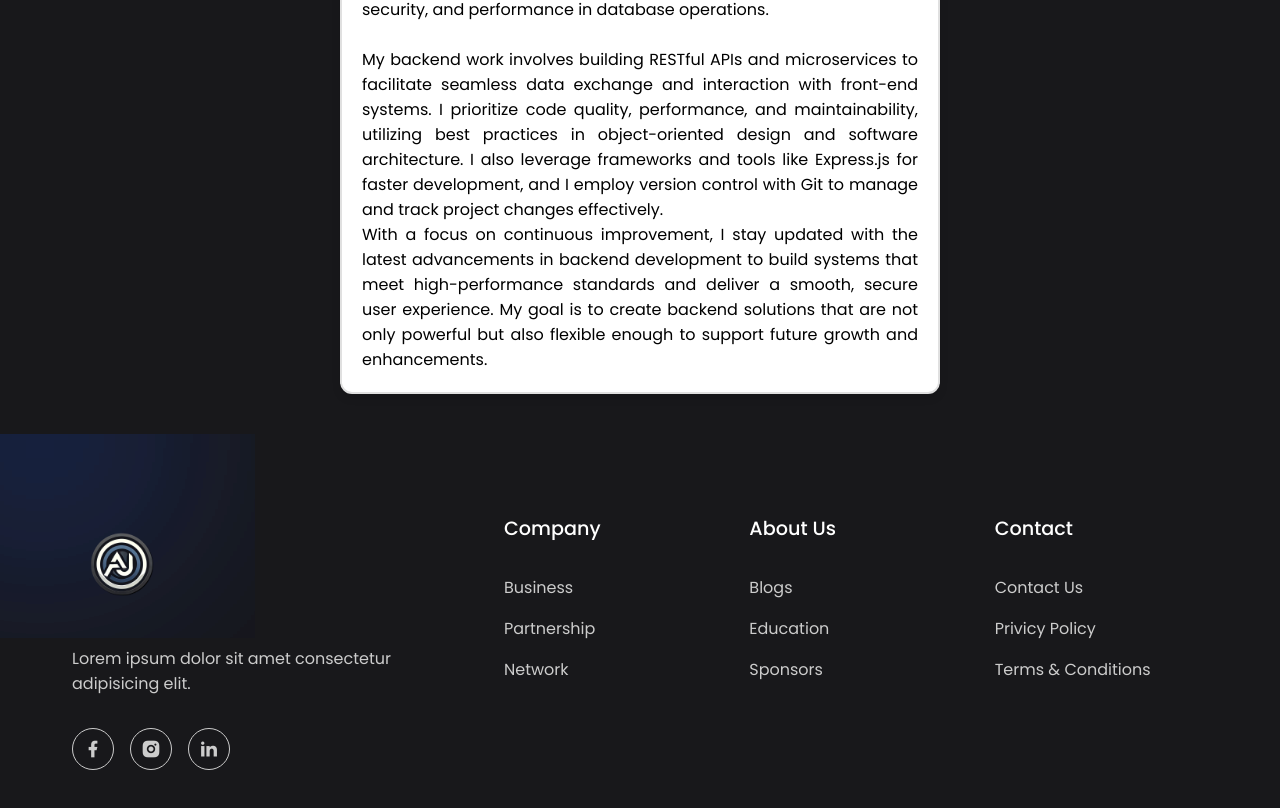
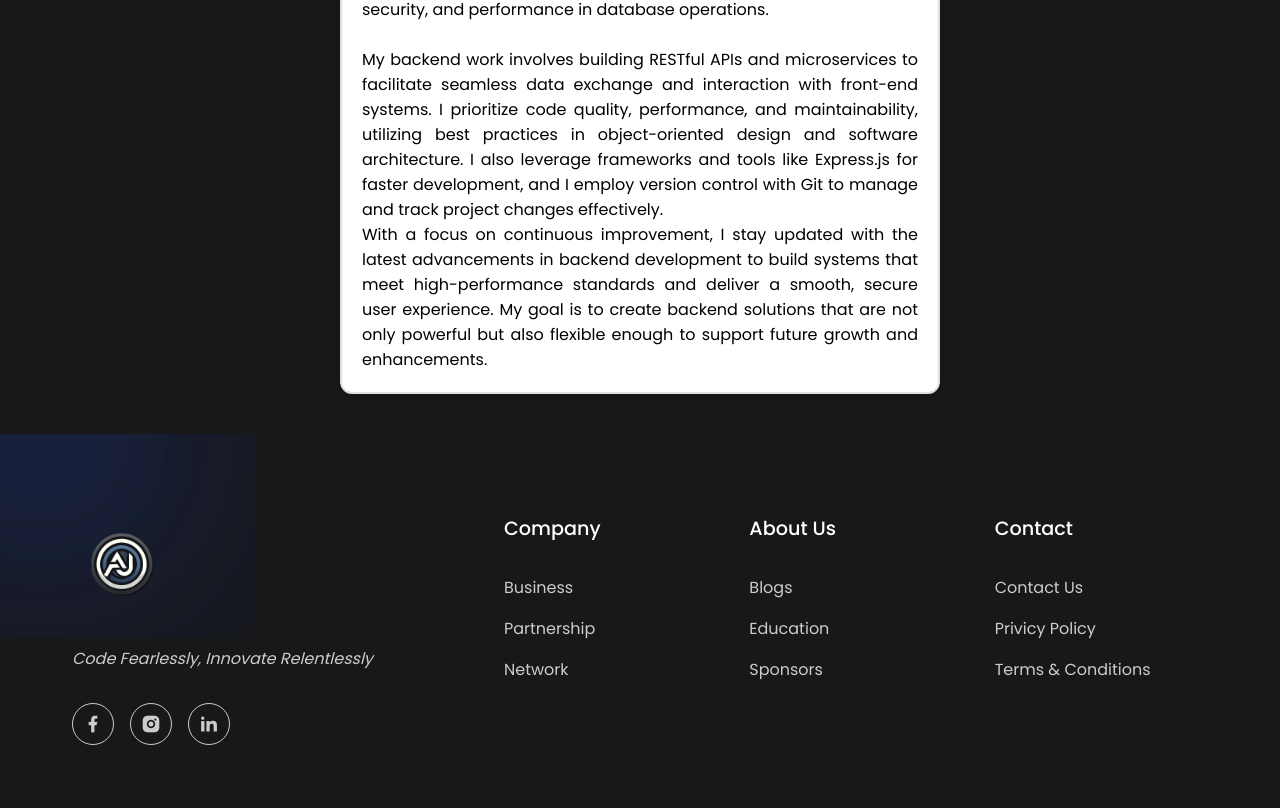
Before and after one commit to Ajay-Jamale/personal-website, a plain HTML site: page backed.html in a window 1280 px wide. Shown: the part 379-1187 px from the top of the page. Drawn offline with nearby package versions, Linux system fonts and the light colour scheme.

Commit message:
Update backed.html

```diff
--- a/backed.html
+++ b/backed.html
@@ -67,7 +67,7 @@
                 <img src="assets/images/logo2-removebg.png">
             </div>
             <p>
-                Lorem ipsum dolor sit amet consectetur adipisicing elit.
+                <em>Code Fearlessly, Innovate Relentlessly</em>
             </p>
             <div class="socials">
                 <a href="#"><i class="ri-facebook-fill"></i></a>
```
